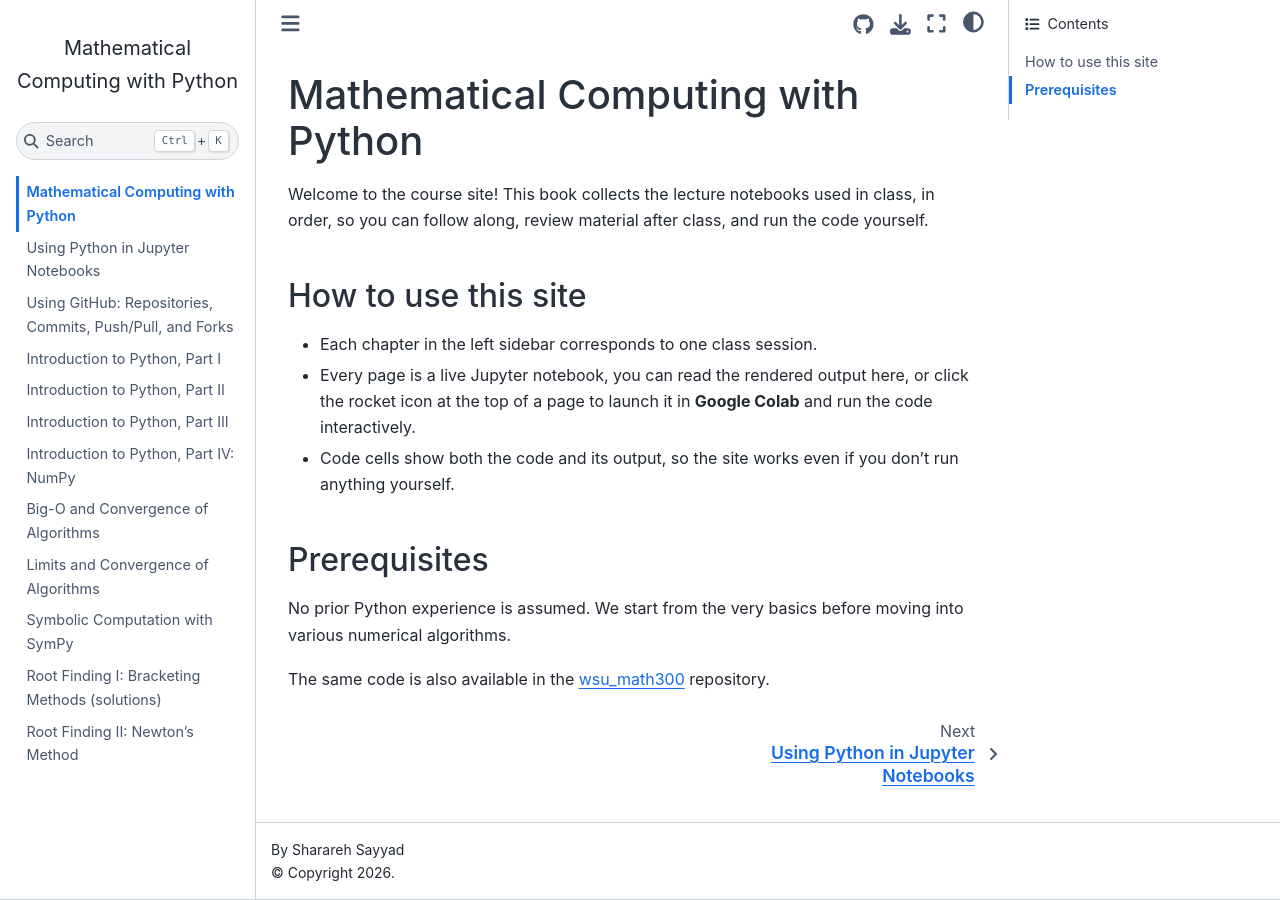
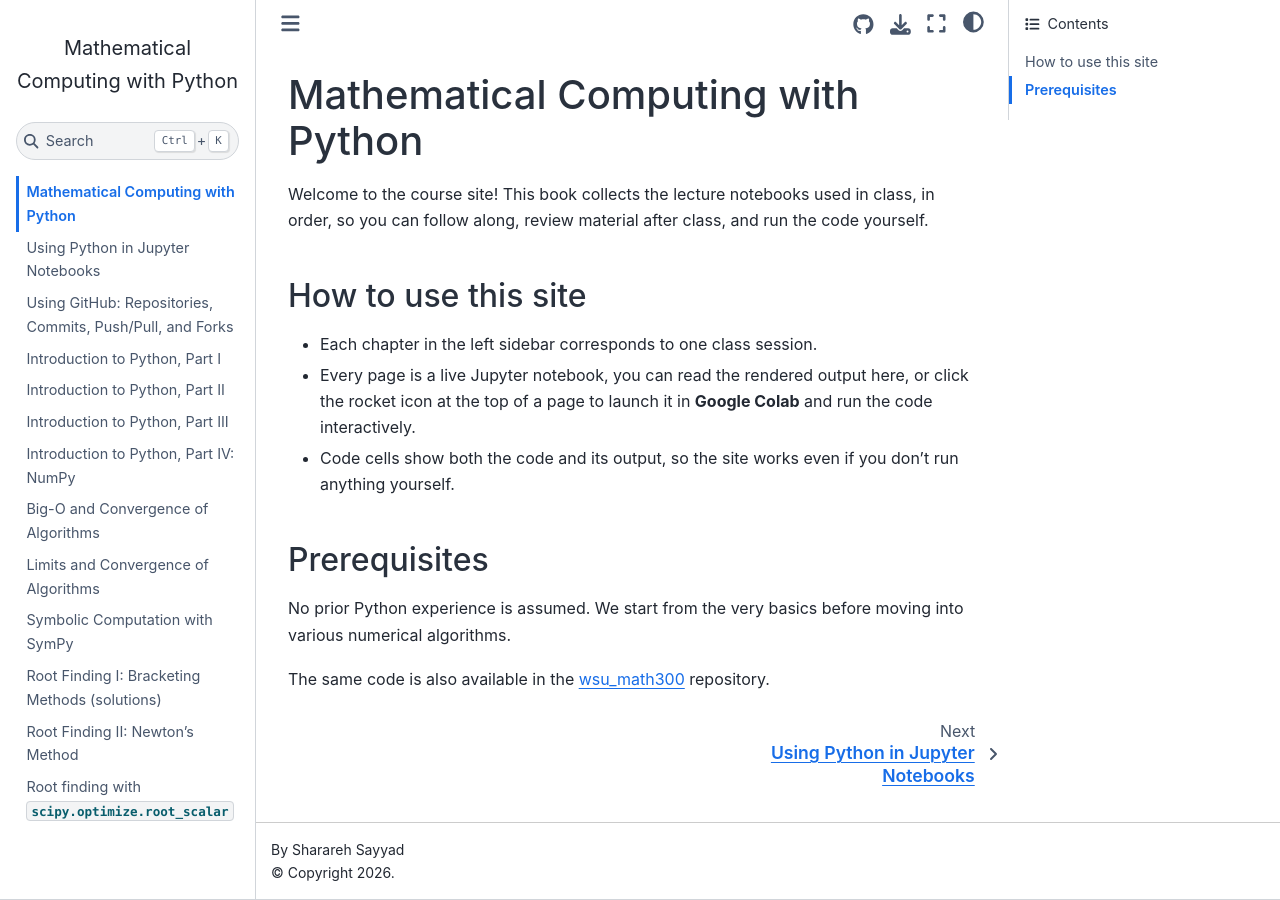
Before and after one commit to say-yas/mathematical_computing_with_python, a Jupyter Book: the page built from book/intro.md, in a window 1280 px wide. Built offline with Jupyter Book 1.0.4 settings and Sphinx 7.4.7 and the Sphinx Book theme 1.1.4, drawn with Linux system fonts in a browser that asks for light colours; pages that are not in the unit, such as notebooks, are missing from menus.

Commit message:
updated scipy root finding

```diff
--- a/book/_toc.yml
+++ b/book/_toc.yml
@@ -13,3 +13,4 @@ chapters:
   - file: notebooks/sympy_intro.ipynb
   - file: notebooks/bracketing_methods_solutions.ipynb
   - file: notebooks/newton_method.ipynb
+  - file: notebooks/scipy_root_finding.ipynb
```
Also changed, not shown: book/notebooks/scipy_root_finding.ipynb (added).
